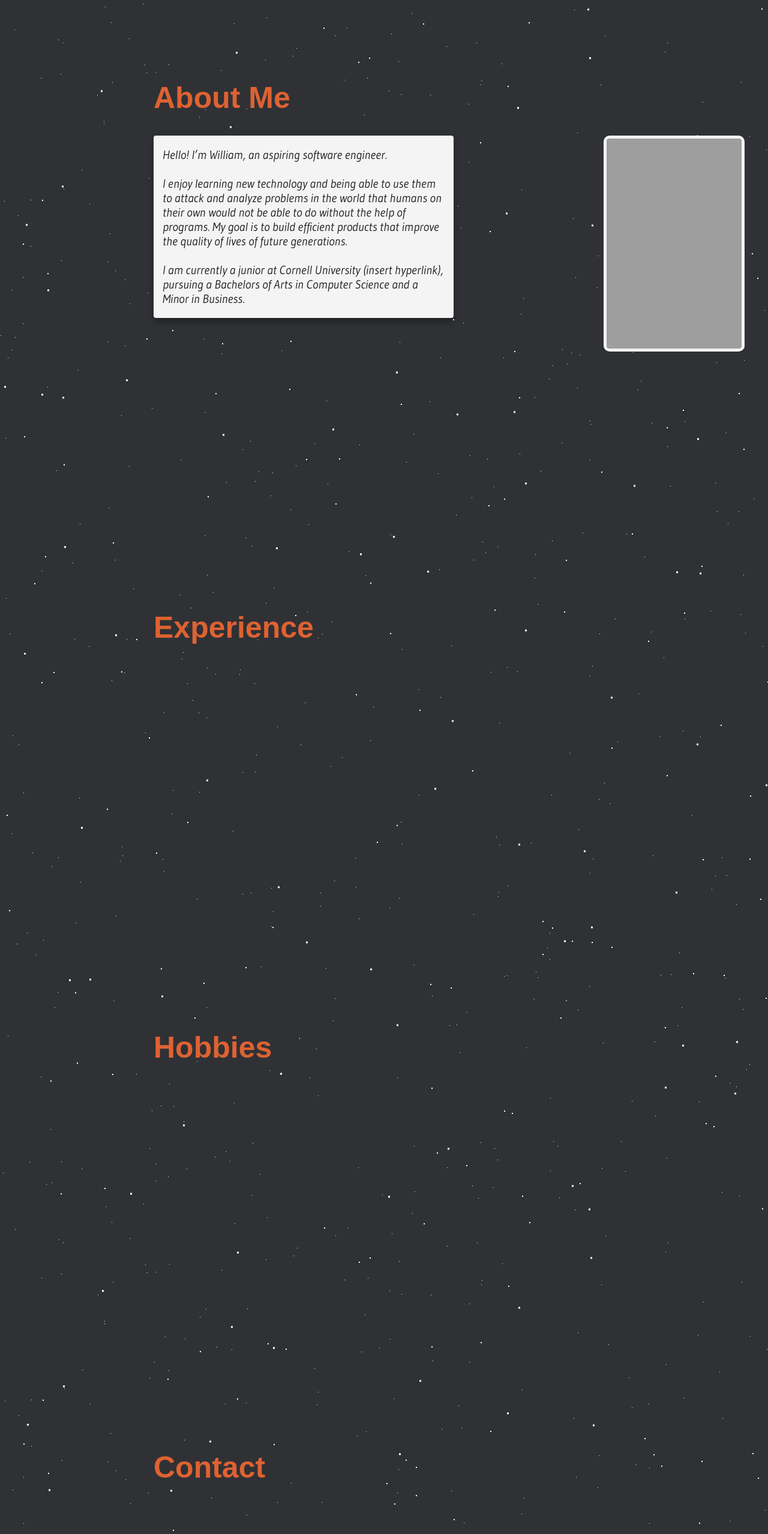
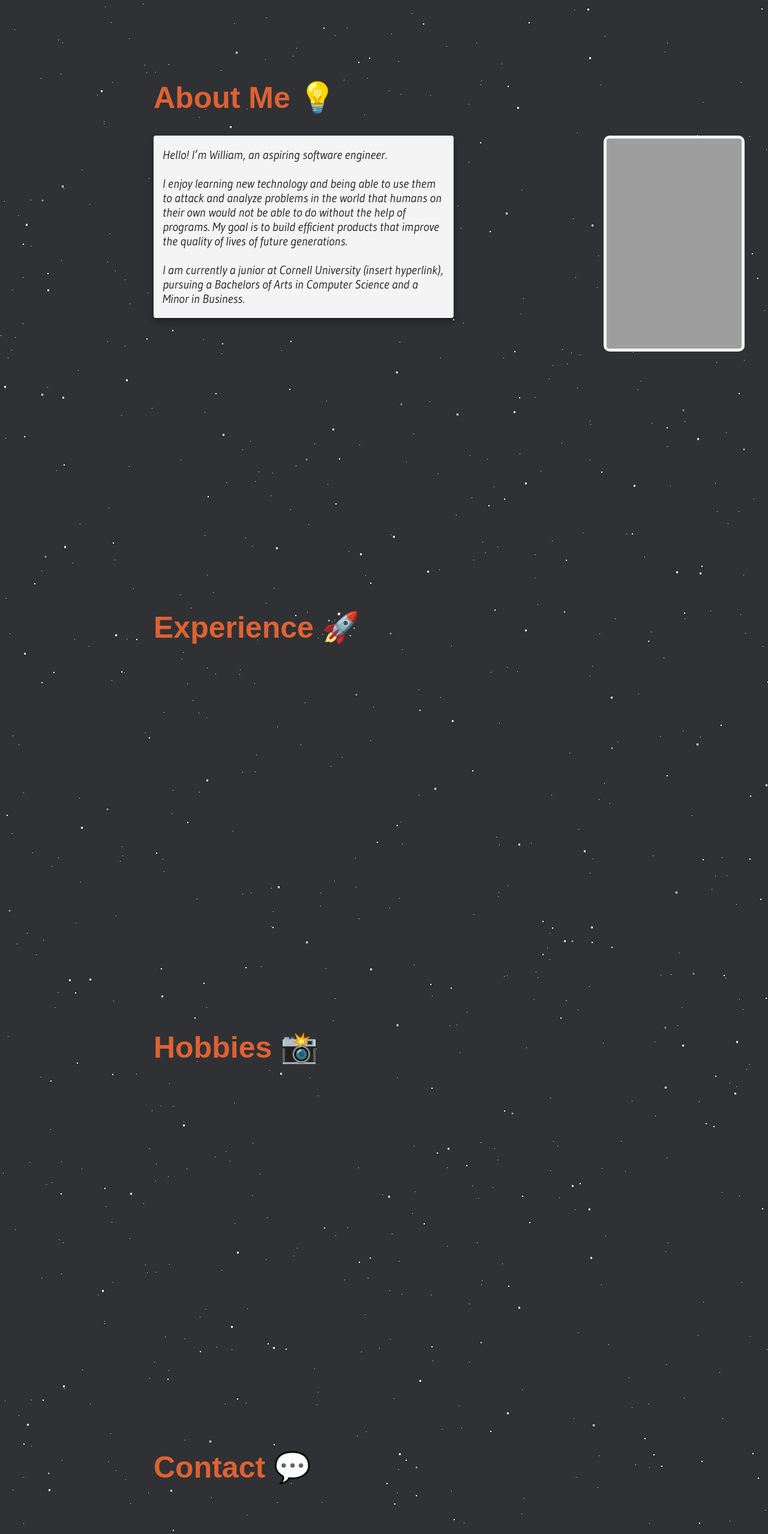
Before and after one commit to williammlee/aboutme, a React (Create React App) app: page / in a window 1280 px wide. Shown: the part 804-3361 px from the top of the page at 60% size. Built offline with nearby package versions, Linux system fonts and the light colour scheme; grey boxes are pictures that could not be loaded; a web font is replaced by a local one.

Commit message:
added emoji to heading

```diff
--- a/src/components/header/Header.css
+++ b/src/components/header/Header.css
@@ -4,12 +4,40 @@
     font-family: 'Quicksand', sans-serif;
     font-size: 100px;
     vertical-align: middle;
+    -webkit-animation: tracking-in-expand 2s cubic-bezier(0.215, 0.610, 0.355, 1.000) both;
+	        animation: tracking-in-expand 2s cubic-bezier(0.215, 0.610, 0.355, 1.000) both;
 }
 
 .content h1 {
     font-family: 'NTR', sans-serif;
-    color: #de6232
+    color: #de6232;
 }
+
+
+@-webkit-keyframes tracking-in-expand {
+    0% {
+      letter-spacing: -0.5em;
+      opacity: 0;
+    }
+    40% {
+      opacity: 0.6;
+    }
+    100% {
+      opacity: 1;
+    }
+  }
+  @keyframes tracking-in-expand {
+    0% {
+      letter-spacing: -0.5em;
+      opacity: 0;
+    }
+    40% {
+      opacity: 0.6;
+    }
+    100% {
+      opacity: 1;
+    }
+  }
 
 /*Navbar Styles*/
 .navBar {
--- a/src/components/header/Header.js
+++ b/src/components/header/Header.js
@@ -48,7 +48,7 @@ export default function Header(){
         return(
             <div class="about-area" id="about">
                 <div className="text-part">
-                    <h1>About Me</h1>
+                    <h1>About Me 💡</h1>
                     <About />
                 </div>
             </div>
@@ -59,7 +59,7 @@ export default function Header(){
         return(
             <div class="experience-area" id="experience">
                 <div className="text-part">
-                    <h1>Experience</h1>
+                    <h1>Experience 🚀</h1>
                 </div>
             </div>
         )
@@ -69,7 +69,7 @@ export default function Header(){
         return(
             <div class="hobbies-area" id="hobbies">
                 <div className="text-part">
-                    <h1>Hobbies</h1>
+                    <h1>Hobbies 📸</h1>
                 </div>
             </div>
         )
@@ -79,7 +79,7 @@ export default function Header(){
         return(
             <div class="contact-area" id="contact">
                 <div className="text-part">
-                    <h1>Contact</h1>
+                    <h1>Contact 💬</h1>
                 </div>
             </div>
         )
--- a/src/components/scrollEffects/scrollEffects.js
+++ b/src/components/scrollEffects/scrollEffects.js
@@ -9,7 +9,7 @@ export default function ScrollEffects(props) {
         entries.forEach(entry => setVisible(entry.isIntersecting));
       });
       observer.observe(domRef.current);
-      return () => observer.unobserve(domRef.current);
+      return () => observer.unobserve(domRef);
     }, []);
     return (
       <div
```
